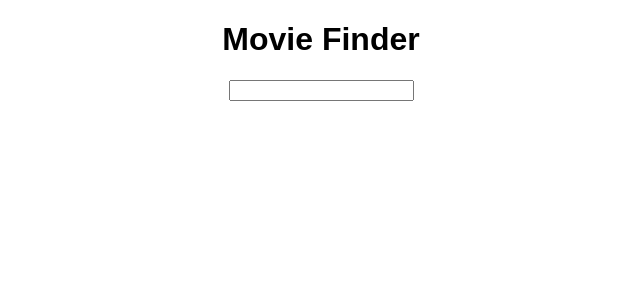
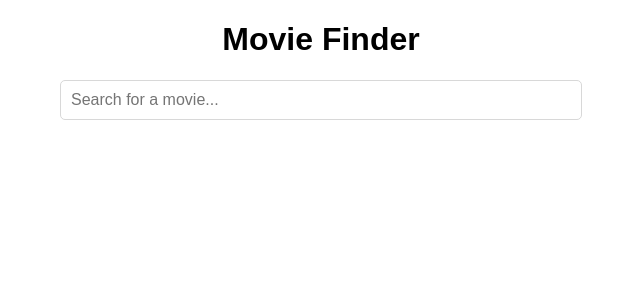
Before and after one commit to hadrianhughes/vue-movie-finder, a Vue app: page / in a window 1280 px wide. Shown: the top 300 px of the page, without its empty margins (319-959 px from the left). Built offline with nearby package versions, Linux system fonts and the light colour scheme; the HTML template or start-up script is replaced by a standard one.

Commit message:
Enable fetching movies using search term

```diff
--- a/src/App.vue
+++ b/src/App.vue
@@ -11,6 +11,15 @@
    import Layout from './components/Layout.vue';
    import Input from './components/Input.vue';
 
+   const fetchMovies = searchTerm => new Promise((resolve, reject) => {
+     fetch(`http://www.omdbapi.com/?apikey=8eff793c&s=${searchTerm}`)
+      .then(response => response.json())
+      .then(resolve)
+      .catch(reject);
+   });
+
+   let loadMoviesTimeout;
+
    export default {
      name: 'App',
      components: {
@@ -18,19 +27,35 @@
        Input
      },
      methods: {
-       changeInput: function(e) {
+       changeInput(e) {
          this.input = e.target.value;
+       },
+       loadMovies() {
+         if (this.input.length > 0) {
+           fetchMovies(this.input)
+             .then(result => {
+               this.results = result.Search;
+             });
+         }
        }
      },
      data: () => ({
-       input: ''
-     })
+       input: '',
+       results: []
+     }),
+     watch: {
+       input() {
+         clearTimeout(loadMoviesTimeout);
+         loadMoviesTimeout = setTimeout(this.loadMovies, 500);
+       }
+     }
    };
  </script>
 
 <style>
 html, body {
   font-family: sans-serif;
+  font-size: 16px;
   margin: 0;
   text-align: center;
 }
--- a/src/components/Input.vue
+++ b/src/components/Input.vue
@@ -1,6 +1,11 @@
 <template>
   <div>
-    <input type="text" v-on:input="onChange" :value="value" />
+    <input
+      class="Input"
+      type="text"
+      placeholder="Search for a movie..."
+      v-on:input="onChange"
+      :value="value" />
   </div>
 </template>
 
@@ -20,3 +25,13 @@
      }
    };
  </script>
+
+<style>
+.Input {
+  border: 1px solid #d8d8d8;
+  border-radius: 5px;
+  font-size: 16px;
+  padding: 10px;
+  width: 500px;
+}
+</style>
```
